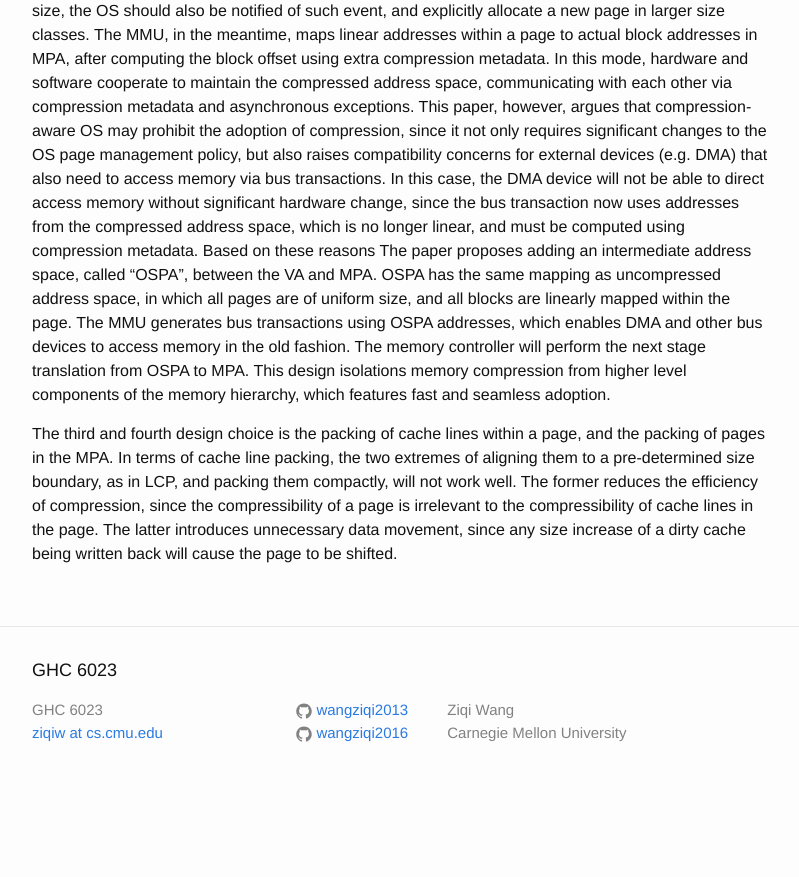
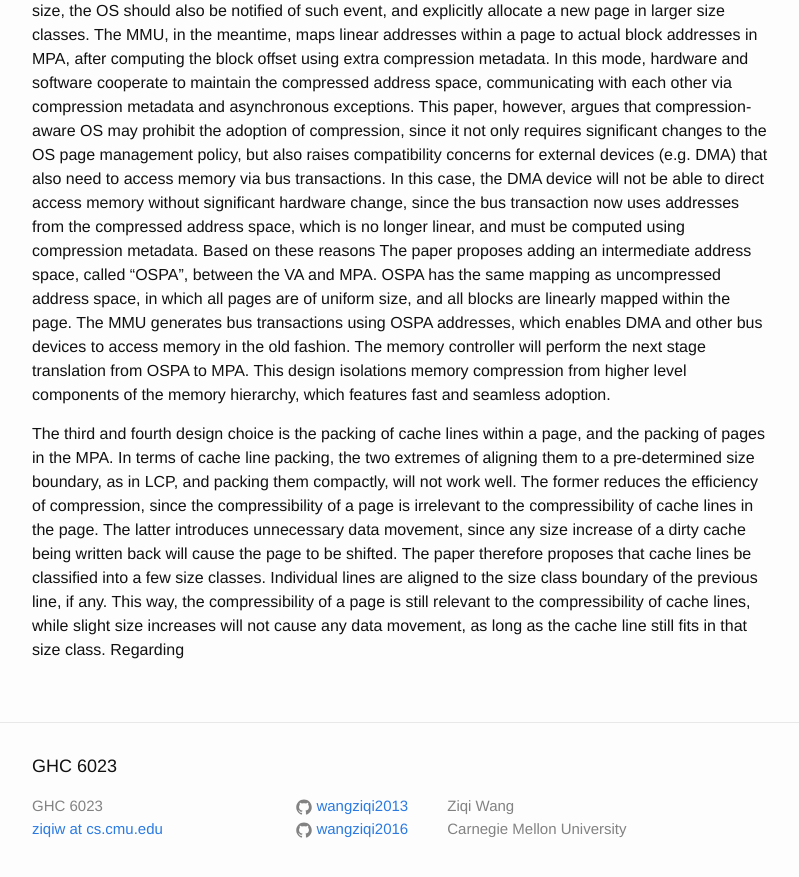
Before and after one commit to wangziqi2013/wangziqi2013.github.io, a Jekyll site: the page built from _posts/2020-07-13-compresso.markdown, in a window 1280 px wide and 900 px high, scrolled down 1519 px. Shown: the top 877 px of the window, without its empty margins (238-1037 px from the left). Built offline with Jekyll 4.4.1, drawn with Linux system fonts in a browser that asks for light colours; before the commit the page ends 2323 px from its top, so only the background shows below that.

Commit message:
Adding size class

```diff
--- a/_posts/2020-07-13-compresso.markdown
+++ b/_posts/2020-07-13-compresso.markdown
@@ -74,3 +74,8 @@ In terms of cache line packing, the two extremes of aligning them to a pre-deter
 packing them compactly, will not work well. The former reduces the efficiency of compression, since the compressibility
 of a page is irrelevant to the compressibility of cache lines in the page. The latter introduces unnecessary data movement,
 since any size increase of a dirty cache being written back will cause the page to be shifted.
+The paper therefore proposes that cache lines be classified into a few size classes. Individual lines are aligned to the
+size class boundary of the previous line, if any. This way, the compressibility of a page is still relevant to the
+compressibility of cache lines, while slight size increases will not cause any data movement, as long as the cache line
+still fits in that size class.
+Regarding
```
